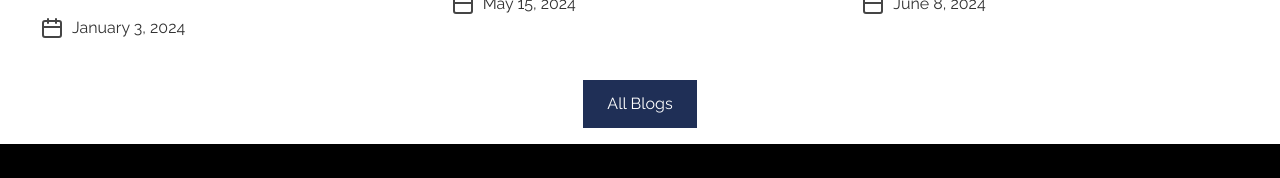
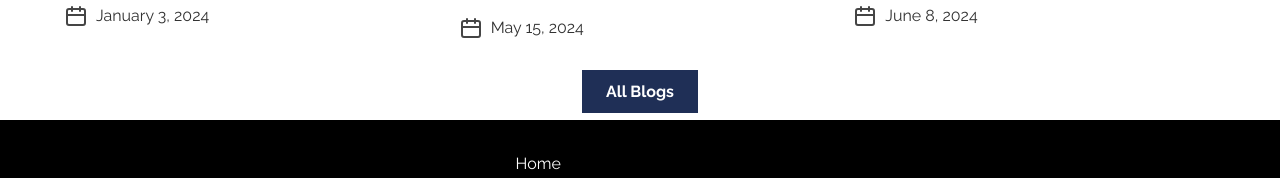
Before and after one commit to Leroy-sama/KobiBlogs, a Vue app: page /home in a window 1280 px wide. Shown: the part 1172-1350 px from the top of the page. Built offline with nearby package versions, Linux system fonts and the light colour scheme.

Commit message:
style updates

```diff
--- a/package.json
+++ b/package.json
@@ -10,9 +10,8 @@
   },
   "dependencies": {
     "firebase": "^10.7.1",
+    "lexical-vue": "^0.9.0",
     "pinia": "^2.2.0",
-    "primevue": "^4.0.5",
-    "quill": "^2.0.2",
     "vue": "^3.3.11",
     "vue-router": "^4.2.5"
   },
--- a/src/App.vue
+++ b/src/App.vue
@@ -30,6 +30,10 @@
 		line-height: 1.5;
 	}
 
+	a {
+		text-decoration: none;
+	}
+
 	img {
 		width: 100%;
 	}
--- a/src/components/ui/BaseButton.vue
+++ b/src/components/ui/BaseButton.vue
@@ -1,25 +1,86 @@
 <template>
-    <button>
+	<button v-if="!link" :class="mode">
 		<slot></slot>
 	</button>
+	<RouterLink v-else :to="to" :class="mode">
+		<slot />
+	</RouterLink>
 </template>
+
+<script setup>
+	defineProps({
+		mode: {
+			type: String,
+			required: false,
+			default: null,
+		},
+		link: {
+			type: Boolean,
+			required: false,
+			default: false,
+		},
+		to: {
+			type: String,
+			required: false,
+			default: "/",
+		},
+	});
+</script>
 
 <style scoped>
 	button,
 	a {
-        text-decoration: none;
+		cursor: pointer;
+		border: 0;
+		background: var(--color2);
+		color: #fff;
+		font: inherit;
+		font-weight: 700;
 		padding: 0.75rem 1.5rem;
-        font: inherit;
-        background-color: #3a0061;
-        border: 1px solid #3a0061;
-        color: white;
-        cursor: pointer;
-        border-radius: 30px;
-        margin-right: 0.5rem;
-        display: inline-block;
+		position: relative;
+		z-index: 1;
+		width: 100%;
 	}
 
-    a:hover,
+	button::after,
+	a::after {
+		content: "";
+		position: absolute;
+		top: 0;
+		left: 0;
+		width: 100%;
+		height: 100%;
+		background: rgba(0, 0, 0, 0.5);
+
+		z-index: -1;
+		transition: transform 300ms ease-in;
+	}
+
+	button::after,
+	a::after {
+		transform: scaleX(0);
+		transform-origin: right;
+	}
+
+	button:hover::after,
+	a:hover::after {
+		transform: scaleX(1);
+		transform-origin: left;
+	}
+
+	.flat {
+		background-color: transparent;
+		border: none;
+		color: red;
+	}
+
+	.outline {
+		background-color: transparent;
+		border-color: var(--color2);
+		color: var(--color2);
+	}
+
+	/* a:hover,
 	a:active,
 	button:hover,
 	button:active {
@@ -44,5 +105,5 @@
 	.outline:hover,
 	.outline:active {
 		background-color: #edd2ff;
-    }
+	} */
 </style>
--- a/src/pages/BlogsPage.vue
+++ b/src/pages/BlogsPage.vue
@@ -1,8 +1,8 @@
 <template>
-	<div>
-		<h2 class="blog__heading">All Posts</h2>
-	</div>
-	<div class="blogs">
+	<section class="blogs">
+		<div class="blogs__wrapper">
+			<h2 class="blogs__heading">All Posts</h2>
+			<div class="blogs__blogs">
 				<BlogItem
 					v-for="blog in blogStore.blogs"
 					:key="blog.id"
@@ -13,6 +13,8 @@
 					:blogDate="blog.blogDate"
 				/>
 			</div>
+		</div>
+	</section>
 </template>
 
 <script setup>
@@ -22,26 +24,31 @@
 	const blogStore = useBlogStore();
 </script>
 
-<style scoped>
-	.blogs {
+<style scoped lang="css">
+	.blogs__wrapper {
+		width: min(90%, 80rem);
+		margin-inline: auto;
+	}
+
+	.blogs__blogs {
 		display: grid;
 		grid-template-columns: repeat(auto-fit, minmax(300px, 1fr));
-		gap: 2em;
-		background-color: whitesmoke;
-		padding: 2em;
+		gap: 2rem;
 	}
 
-	.blog__heading {
+	.blogs__heading {
 		text-align: center;
 		color: var(--color2);
+		font-size: 2rem;
+		padding: 1.5rem;
 	}
 
-	.blog__heading::after {
+	/* .blog__heading::after {
 		content: "";
 		width: 20%;
 		height: 2px;
 		background: var(--color2);
 		display: block;
 		margin: auto;
-	}
+	} */
 </style>
--- a/src/pages/ForgotPassword.vue
+++ b/src/pages/ForgotPassword.vue
@@ -24,9 +24,9 @@
 						/>
 					</div>
 					<div class="sbt-btn">
-						<button type="submit" @click.prevent="resetPassword">
+						<BaseButton @click.prevent="resetPassword">
 							Reset
-						</button>
+						</BaseButton>
 					</div>
 				</form>
 				<p>Back to <RouterLink to="/login">Login</RouterLink></p>
@@ -74,12 +74,13 @@
 		display: flex;
 		justify-content: center;
 		align-items: center;
-		min-height: 60vh;
+		min-height: 80vh;
 	}
 
 	.forgot__wrapper {
 		max-width: 500px;
 		margin-inline: auto;
+		padding-inline: 1rem;
 	}
 
 	.forgot__wrapper h2 {
--- a/src/pages/HomePage.vue
+++ b/src/pages/HomePage.vue
@@ -42,7 +42,7 @@
 				</div>
 			</div>
 			<div class="btn">
-				<RouterLink to="/blogs">All Blogs</RouterLink>
+				<BaseButton link to="/blogs">All Blogs</BaseButton>
 			</div>
 		</div>
 	</section>
@@ -64,7 +64,8 @@
 	}
 
 	.home__wrapper {
-		margin: 0 1.5rem;
+		width: min(90%, 80rem);
+		margin: 0 auto;
 	}
 
 	.hero {
@@ -125,11 +126,12 @@
 	}
 
 	.btn {
-		display: flex;
-		justify-content: center;
+		text-align: center;
+		/* display: flex;
+		justify-content: center; */
 	}
 
-	.btn a {
+	/* .btn a {
 		cursor: pointer;
 		border: 0;
 		background: var(--color2);
@@ -161,17 +163,12 @@
 	.btn a:hover::after {
 		transform: scaleX(1);
 		transform-origin: left;
-	}
+	} */
 
 	@media (min-width: 700px) {
 	}
 
 	@media (min-width: 1000px) {
-		.home__wrapper {
-			max-width: 1200px;
-			margin: 0 auto;
-		}
-
 		.hero__head {
 			font-size: 2.5rem;
 		}
--- a/src/pages/LoginForm.vue
+++ b/src/pages/LoginForm.vue
@@ -37,7 +37,7 @@
 						</div>
 					</div>
 					<div class="btn">
-						<button>Sign In</button>
+						<BaseButton>Sign In</BaseButton>
 					</div>
 				</form>
 				<p class="login__quiz">
@@ -126,10 +126,14 @@
 </script>
 
 <style lang="css" scoped>
+	.login {
+		min-height: 70vh;
+	}
+
 	.login__wrapper {
 		max-width: 600px;
 		margin-inline: auto;
-		padding-block: 2rem;
+		padding: 2rem 1rem;
 	}
 
 	.login__head,
--- a/src/pages/RegisterForm.vue
+++ b/src/pages/RegisterForm.vue
@@ -56,7 +56,7 @@
 						</p>
 					</div>
 					<div class="form__control btn">
-						<button type="submit">Sign Up</button>
+						<BaseButton>Sign Up</BaseButton>
 					</div>
 				</form>
 				<p class="form-question">
@@ -164,7 +164,7 @@
 	.register__wrapper {
 		max-width: 600px;
 		margin-inline: auto;
-		padding-block: 2rem;
+		padding: 2rem 1rem;
 	}
 
 	.register__head,
@@ -207,7 +207,7 @@
 		font-size: 0.8rem;
 	}
 
-	.btn {
+	/* .btn {
 	}
 
 	.btn button {
@@ -215,7 +215,7 @@
 		border: 0;
 		background: var(--color2);
 		color: #fff;
-		padding: 1em 1.5em;
+		padding: 0.75rem 1.5rem;
 		position: relative;
 		z-index: 1;
 		width: 100%;
@@ -242,5 +242,5 @@
 	.btn button:hover::after {
 		transform: scaleX(1);
 		transform-origin: left;
-	}
+	} */
 </style>
```
Also changed, not shown: 1 other file (tests, documents, lock files or other folders). Lines whose indentation alone changed are shown as unchanged.
